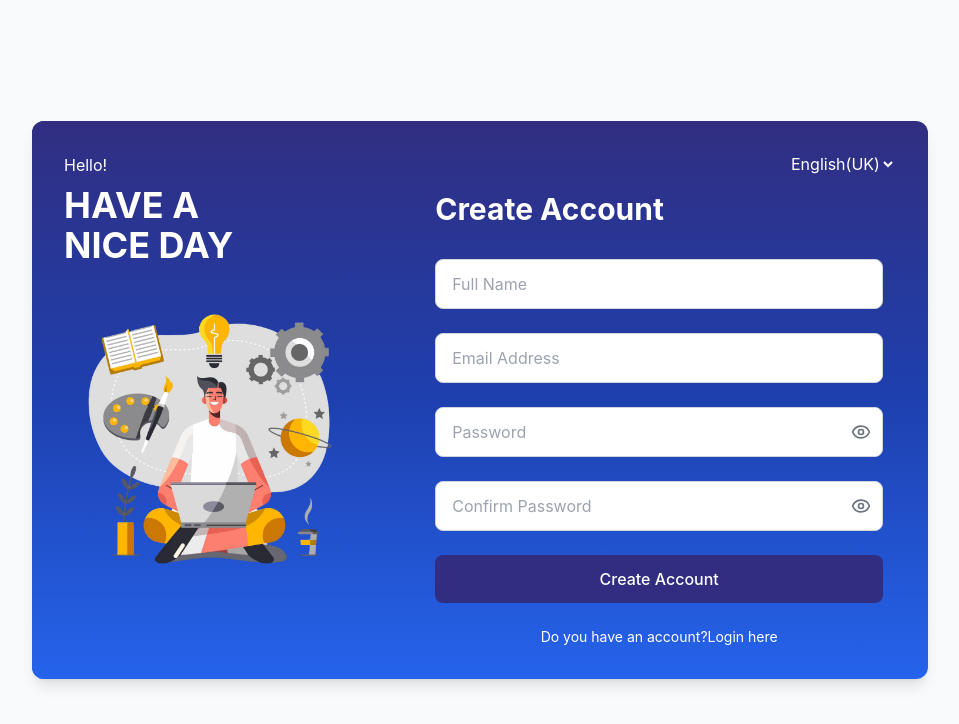
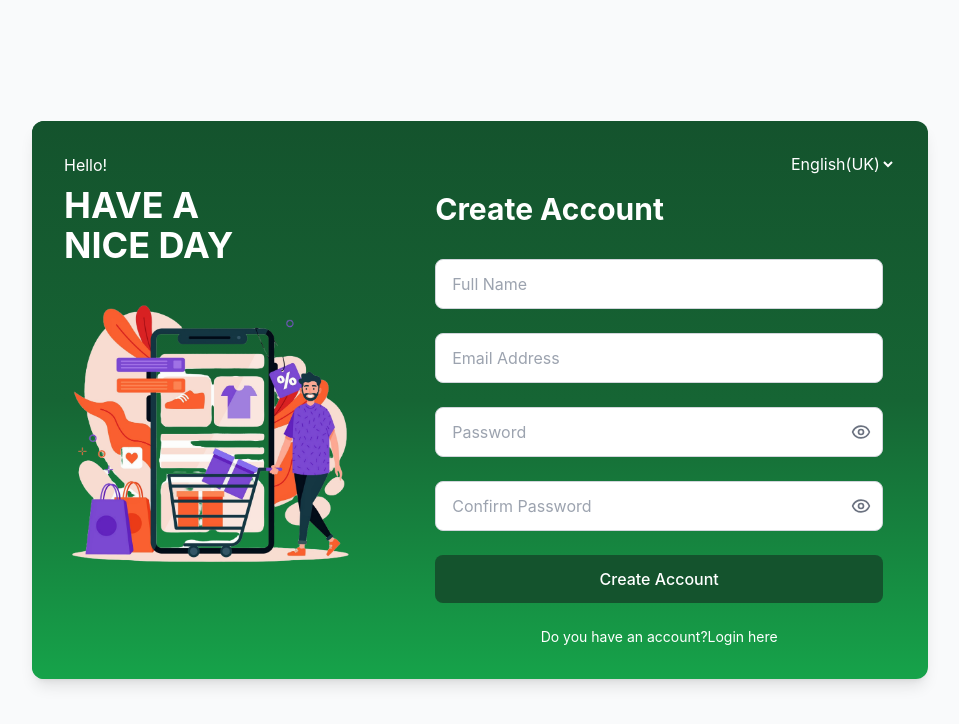
Before and after one commit to AuraMart/auramart-frontend, a React (Create React App) app: page /signup in a window 1280 px wide. Shown: the top 724 px of the page, without its empty margins (160-1119 px from the left). Built offline with nearby package versions, Linux system fonts and the light colour scheme.

Commit message:
feat(components): update illustration images and adjust signup form colors

```diff
--- a/src/components/LoginForm/LoginForm.jsx
+++ b/src/components/LoginForm/LoginForm.jsx
@@ -2,7 +2,7 @@ import { useState } from 'react';
 import { useNavigate } from 'react-router-dom';
 import { Eye, EyeOff } from 'lucide-react';
 import axios from 'axios';
-import illustrationImage from '../../assets/images/rb_64279.png';
+import illustrationImage from '../../assets/images/rb_81030.png';
 
 const LoginForm = () => {
   const [email, setEmail] = useState('');
--- a/src/components/SignupForm/SignupForm.jsx
+++ b/src/components/SignupForm/SignupForm.jsx
@@ -1,7 +1,7 @@
 import { useState } from 'react';
 import { Eye, EyeOff } from 'lucide-react';
 import axios from 'axios';
-import illustrationImage from '../../assets/images/rb_64279.png';
+import illustrationImage from '../../assets/images/rb_20156.png';
 import { useNavigate } from 'react-router-dom';
 
 const SignupForm = () => {
@@ -60,9 +60,9 @@ const SignupForm = () => {
 
   return (
     <div className="min-h-screen bg-gray-50 flex items-center justify-center p-4">
-      <div className="w-full max-w-4xl bg-gradient-to-b from-indigo-900 via-blue-800 to-blue-600 rounded-xl shadow-lg overflow-hidden flex">
+      <div className="w-full max-w-4xl bg-gradient-to-b from-green-900 via-green-800 to-green-600 rounded-xl shadow-lg overflow-hidden flex">
         {/* Left Panel */}
-        <div className="w-2/5 bg-gradient-to-b from-indigo-900 via-blue-800 to-blue-600 p-8 flex flex-col hidden md:block">
+        <div className="w-2/5 bg-gradient-to-b from-green-900 via-green-800 to-green-600 p-8 flex flex-col hidden md:block">
           <div className="text-white">
             <div className="mb-2">Hello!</div>
             <h1 className="text-4xl font-bold mb-8">HAVE A<br />NICE DAY</h1>
@@ -141,7 +141,7 @@ const SignupForm = () => {
                 </button>
               </div>
 
-              <button type="submit" className="w-full bg-indigo-900 text-white py-3 rounded-lg hover:bg-indigo-800 transition-colors font-medium">
+              <button type="submit" className="w-full bg-green-900 text-white py-3 rounded-lg hover:bg-indigo-800 transition-colors font-medium">
                 Create Account
               </button>
 
```
Also changed, not shown: src/assets/images/rb_20156.png (added), src/assets/images/rb_81030.png (added).
